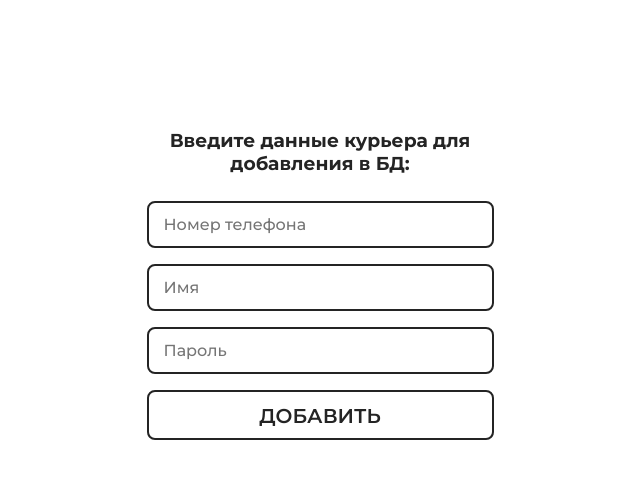
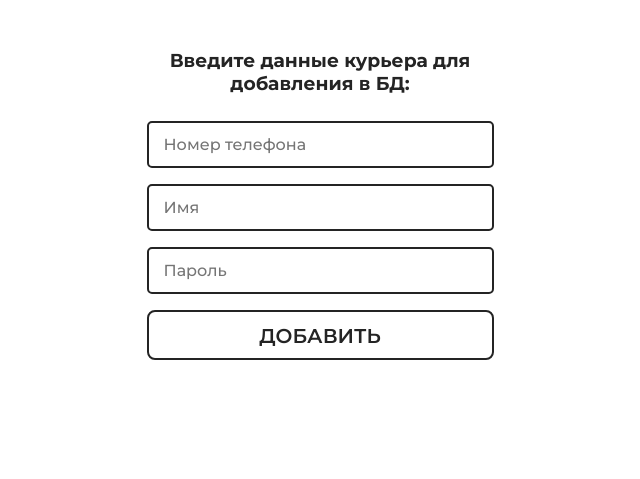
Before and after one commit to gleb-komarov/deliveryteka, a PHP site: page /panel/add_courier.php in a window 1280 px wide. Shown: the part 73-552 px from the top of the page, without its empty margins (320-960 px from the left). Run offline with PHP 8.4, Linux system fonts and the light colour scheme; the visitor is signed in with stand-in values (Sample User, id 1); data that the repository does not hold is empty; some libraries are stand-ins or nearby versions.

Commit message:
fix style.css

```diff
--- a/css/style.css
+++ b/css/style.css
@@ -233,7 +233,7 @@ body {
 }
 
 .login {
-    margin-top: 80px;
+    margin-top: 20px;
     width: 100%;
 }
 
@@ -253,7 +253,7 @@ body {
     justify-content: center;
     flex-direction: column;
 
-    margin-top: 30px;
+    margin-top: 10px;
 }
 
 input, select, label, textarea {
@@ -263,7 +263,7 @@ input, select, label, textarea {
     font-weight: 500;
 
     border: 2px solid #242424;
-    border-radius: 8px;
+    border-radius: 5px;
     padding: 12px 15px;
     margin: 8px 0;
     width: 100%;
@@ -371,7 +371,7 @@ input:hover, select:hover, label:hover, textarea:hover {
 
 .output__table {
     width: 100%;
-    margin: 120px auto 30px auto;
+    margin: 40px auto 30px auto;
 
     font-size: 14px;
     text-align: center;
@@ -442,7 +442,8 @@ input:hover, select:hover, label:hover, textarea:hover {
     justify-content: center;
 
     width: 100%;
-    height: 100vh;
+    height: 100%;
+    position: fixed;
 
     background: url("../img/bg.png") center no-repeat;
     -webkit-background-size: cover;
@@ -851,4 +852,8 @@ details[open] summary:before {
         margin-top: 20px;
         padding: 0 20px;
     }
+    .benefits__values {
+        font-size: 20px;
+
+    }
 }
```
